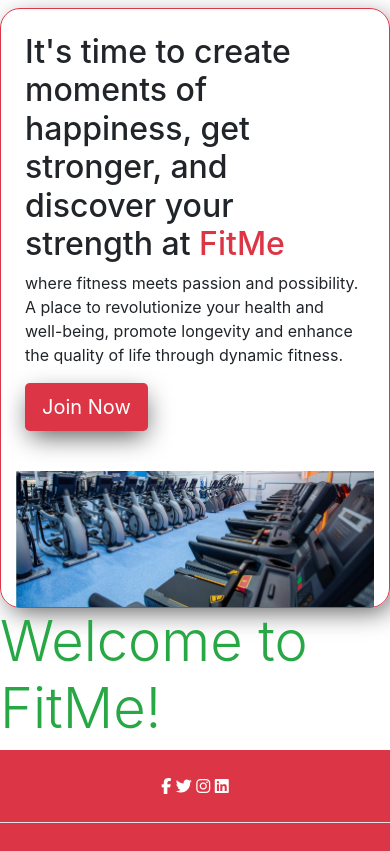
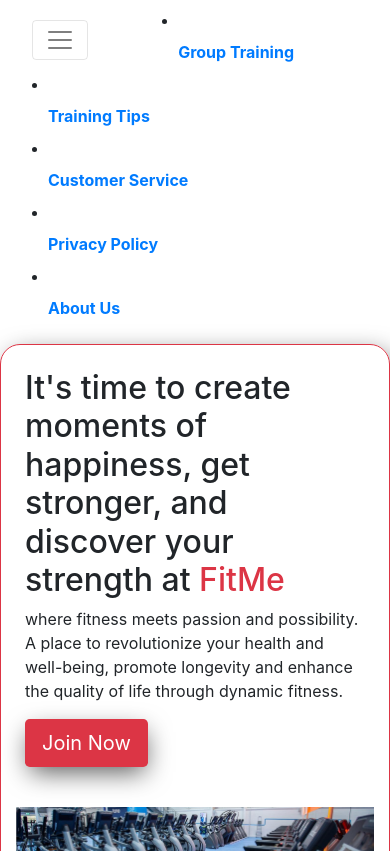
Before and after one commit to Ngozi89/fitme, a Django app: page / in a window 390 px wide. Shown: the top 851 px of the page. Run offline with Django 3.2, Linux system fonts and the light colour scheme; some libraries are stand-ins or nearby versions; grey boxes are pictures that could not be loaded.

Commit message:
Added navbar section

```diff
--- a/static/css/base.css
+++ b/static/css/base.css
@@ -1,3 +1,36 @@
+@import url('https://fonts.googleapis.com/css2?family=Libre+Baskerville:ital,wght@0,400;0,700;1,400&family=Poppins:ital,wght@0,600;1,400&display=swap');
+
+
+body {
+    min-height: 100vh;
+    display: flex;
+    flex-direction: column;
+    background-color: var(--background);
+}
+
+
+/* Nav */
+.logo-img {
+    height: 50px;
+    margin-left: 40px;
+}
+
+#account {
+    margin-left: 880px;
+}
+
+.navbar-nav .nav-link {
+    font-family: 'Libre Baskerville', serif;
+    font-weight: 600;
+
+}
+
+.navbar-nav .nav-link:hover {
+    color: var(--dark-red) !important;
+}
+
+/* End Nav */
+
 /* Style hero page */
 .btn-red {
     background-color: var(--red);
--- a/templates/main/nav.html
+++ b/templates/main/nav.html
@@ -0,0 +1,83 @@
+{% load static %}
+<header class="container-fluid">
+    <div id="topnav" class="row pt-lg-2 d-none d-lg-flex">
+        <div class="col-12 col-lg-4 my-auto py-1 py-lg-0 text-center text-lg-left">
+            <a href="{% url 'home' %}" class="nav-link">
+                <img src="{% static 'images/logo.jpg' %}" alt="Image of gym equipment" class="logo-img">
+                <h2 class="logo-font text-red my-0"><strong>FitMe</strong> Gym</h2>
+            </a>
+        </div>
+        <div class="col-12 col-lg-4 my-auto py-1 py-lg-0">
+            <ul class="list-inline list-unstyled text-center text-lg-right my-0">
+                <li class="list-inline-item dropdown">
+                    <a class="text-black nav-link" href="#" id="account-options" aria-haspopup="true" aria-expanded="false"
+                        data-bs-toggle="dropdown">
+                        <div class="text-center">
+                            <div><i class="fas fa-user fa-lg" id="account" aria-hidden="true"></i></div>
+                            <p class="my-0" id="account">My Account</p>
+                        </div>
+                    </a>
+                    <div class="dropdown-menu border-0" aria-labelledby="account-options">
+                        {% if request.user.is_authenticated %}
+                        {% if request.user.is_superuser %}
+                        <a href="" class="dropdown-item">A</a>
+                        {% endif %}
+                        <a href="" class="dropdown-item">P</a>
+                        <a href="{% url 'account_logout' %}" class="dropdown-item">Logout</a>
+                        {% else %}
+                        <a href="{% url 'account_signup' %}" class="dropdown-item">Register</a>
+                        <a href="{% url 'account_login' %}" class="dropdown-item">Login</a>
+                        {% endif %}
+                    </div>
+                </li>
+            </ul>
+        </div>
+    </div>
+    <div class="row px-3">
+        <nav class="navbar navbar-expand-lg navbar-light w-100">
+            <button class="navbar-toggler collapsed" type="button" aria-controls="nav" aria-expanded="false"
+                aria-label="Toggle navigation" data-bs-toggle="collapse" data-bs-target="nav">
+                <span class="navbar-toggler-icon"></span>
+            </button>
+
+            <div class="navbar-collapse collapse" id="nav">
+                <ul class="navbar-nav w-auto mx-auto">
+                    <li class="nav-item d-block d-md-none">
+                        <a class="logo-font font-weight-bold nav-link text-black mr-5" href="{% url 'home' %}" id="home-link">
+                            Home
+                        </a>
+                    </li>
+                    <li class="nav-item dropdown">
+                        <a class="logo-font font-weight-bold nav-link text-black mr-5" href="#" id="our-equipments" aria-haspopup="true"
+                            aria-expanded="false" data-bs-toggle="dropdown">Membership</a>
+
+                    </li>
+                    <li class="nav-item">
+                        <a class="logo-font font-weight-bold nav-link text-black mr-5" href="#" id="training-tips" aria-haspopup="true"
+                            aria-expanded="false" data-bs-toggle="dropdown">TrainingTips</a>
+
+                        </div>
+                    </li>
+                    <li class="nav-item dropdown">
+                        <a class="logo-font font-weight-bold nav-link text-black mr-5" href="#" id="group-trainig" aria-haspopup="true"
+                            aria-expanded="false" data-bs-toggle="dropdown">Group Training</a>
+                    </li>
+                   <li class="nav-item">
+                        <a class="logo-font font-weight-bold nav-link text-black mr-5" href="{% url 'tips' %}">Training Tips</a>
+                    <li class="nav-item dropdown">
+                        <a class="logo-font font-weight-bold nav-link text-black mr-5" href="{% url 'support' %}" id="service-link" aria-haspopup="true"
+                            aria-expanded="false" data-bs-toggle="dropdown">
+                            Customer Service
+                        </a>
+                    </li>
+                    <li class="nav-item">
+                        <a class="logo-font font-weight-bold nav-link text-black mr-5" href="{% url 'privacy' %}">Privacy Policy</a>
+                    </li>
+                    <li class="nav-item">
+                        <a class="logo-font font-weight-bold nav-link text-black mr-5" href="{% url 'about' %}">About Us</a>
+                    </li>
+                </ul>
+            </div>
+        </nav>
+    </div>
+</header>
```
Also changed, not shown: static/images/logo.jpg (added).
